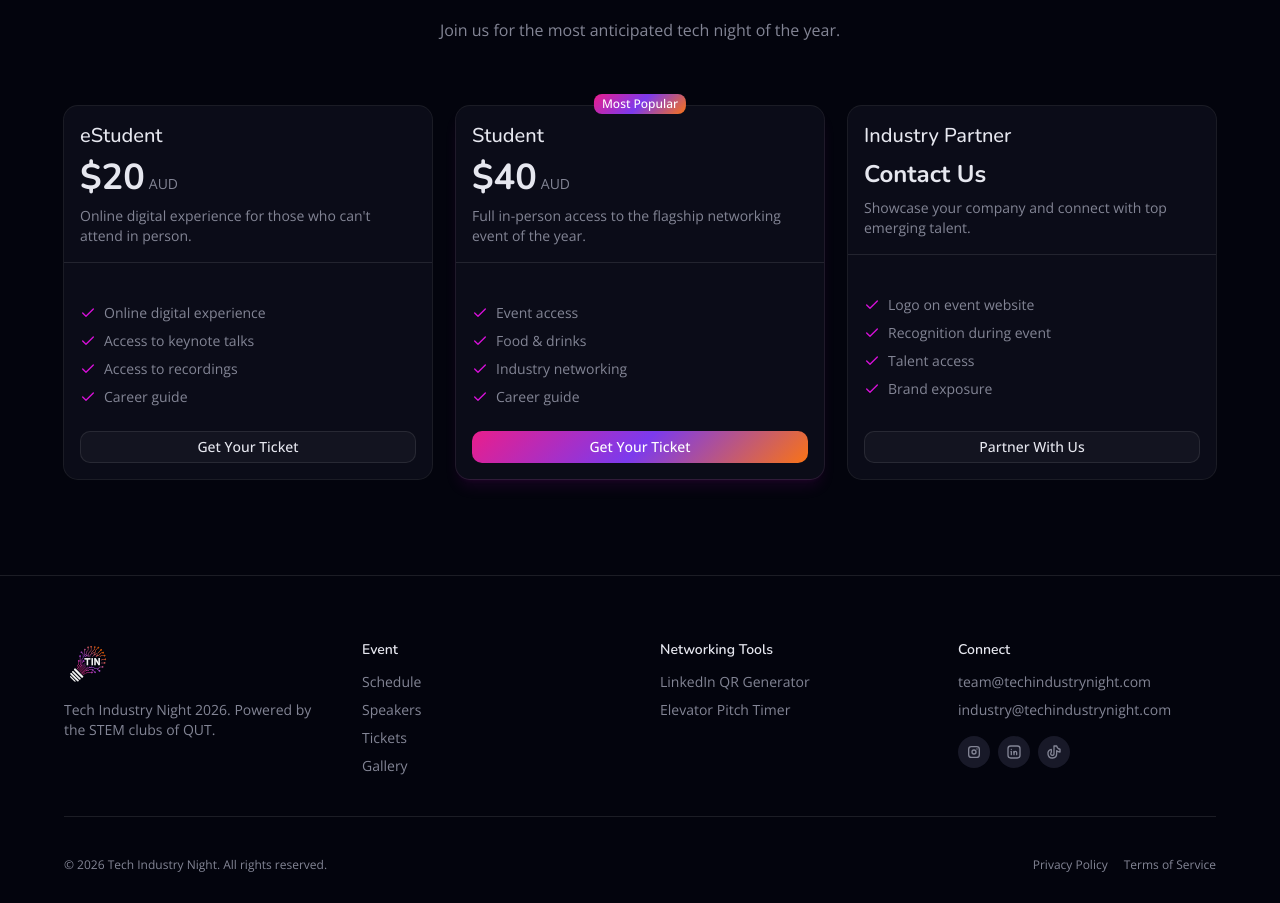
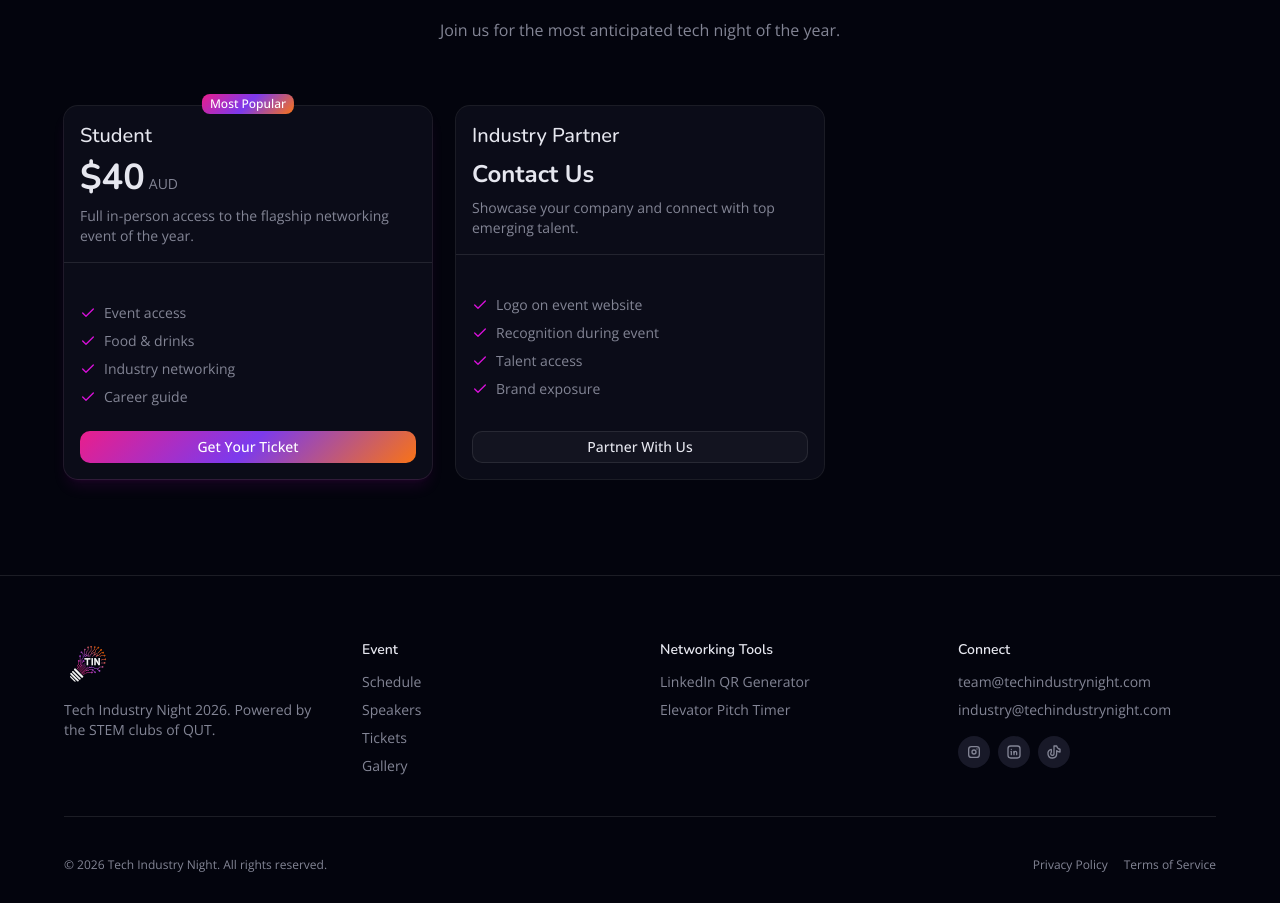
Before and after one commit to liiam-dsouza/qut-tin-website, a React (Vite) app: page / in a window 1280 px wide. Shown: the part 8514-9417 px from the top of the page. Built offline with nearby package versions, Linux system fonts and the light colour scheme.

Commit message:
Remove eStudent ticket

```diff
--- a/src/data/tickets.ts
+++ b/src/data/tickets.ts
@@ -13,20 +13,20 @@ export interface TicketTier {
 }
 
 export const tickets: TicketTier[] = [
-  {
-    id: "estudent",
-    name: "eStudent",
-    price: 20,
-    description: "Online digital experience for those who can't attend in person.",
-    perks: [
-      "Online digital experience",
-      "Access to keynote talks",
-      "Access to recordings",
-      "Career guide",
-    ],
-    ctaLabel: "Get Your Ticket",
-    ctaHref: "https://events.humanitix.com/tech-industry-night-2026",
-  },
+//   {
+//     id: "estudent",
+//     name: "eStudent",
+//     price: 20,
+//     description: "Online digital experience for those who can't attend in person.",
+//     perks: [
+//       "Online digital experience",
+//       "Access to keynote talks",
+//       "Access to recordings",
+//       "Career guide",
+//     ],
+//     ctaLabel: "Get Your Ticket",
+//     ctaHref: "https://events.humanitix.com/tech-industry-night-2026",
+//   },
   {
     id: "student",
     name: "Student",
```
